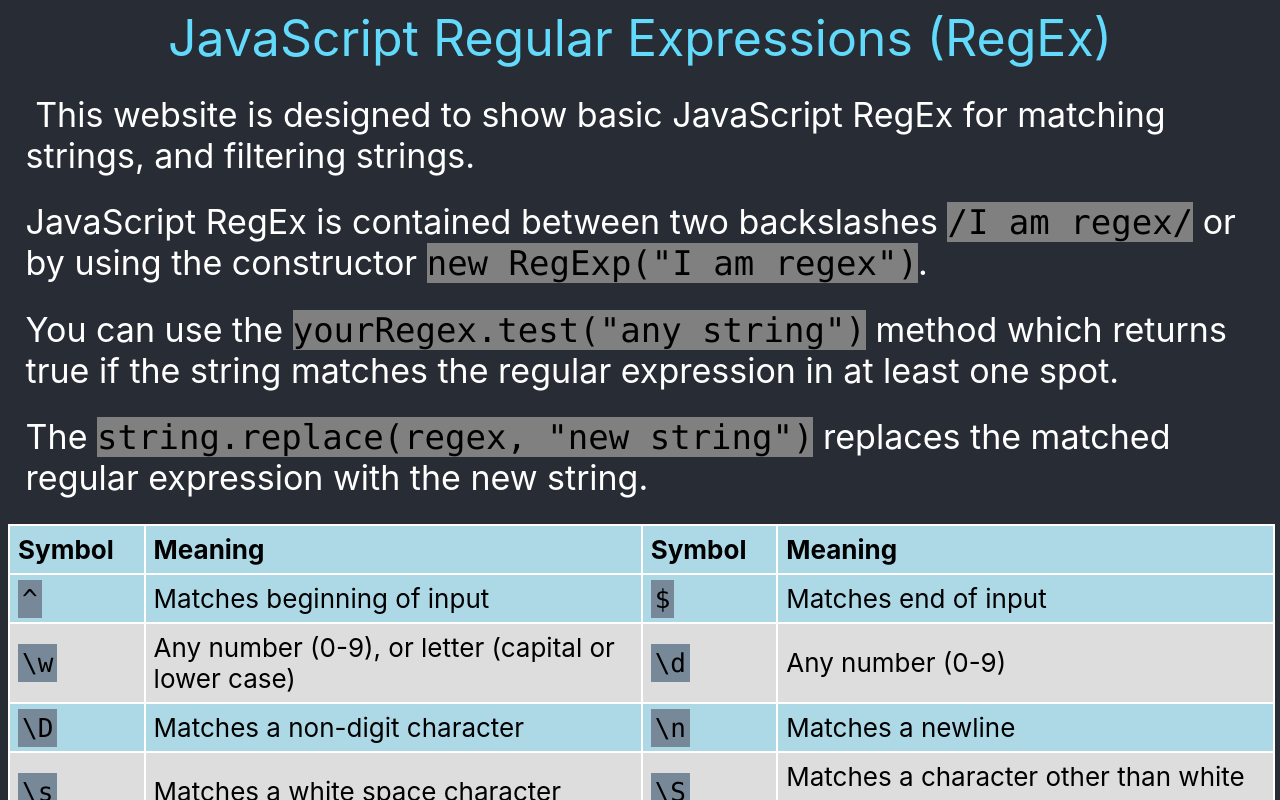
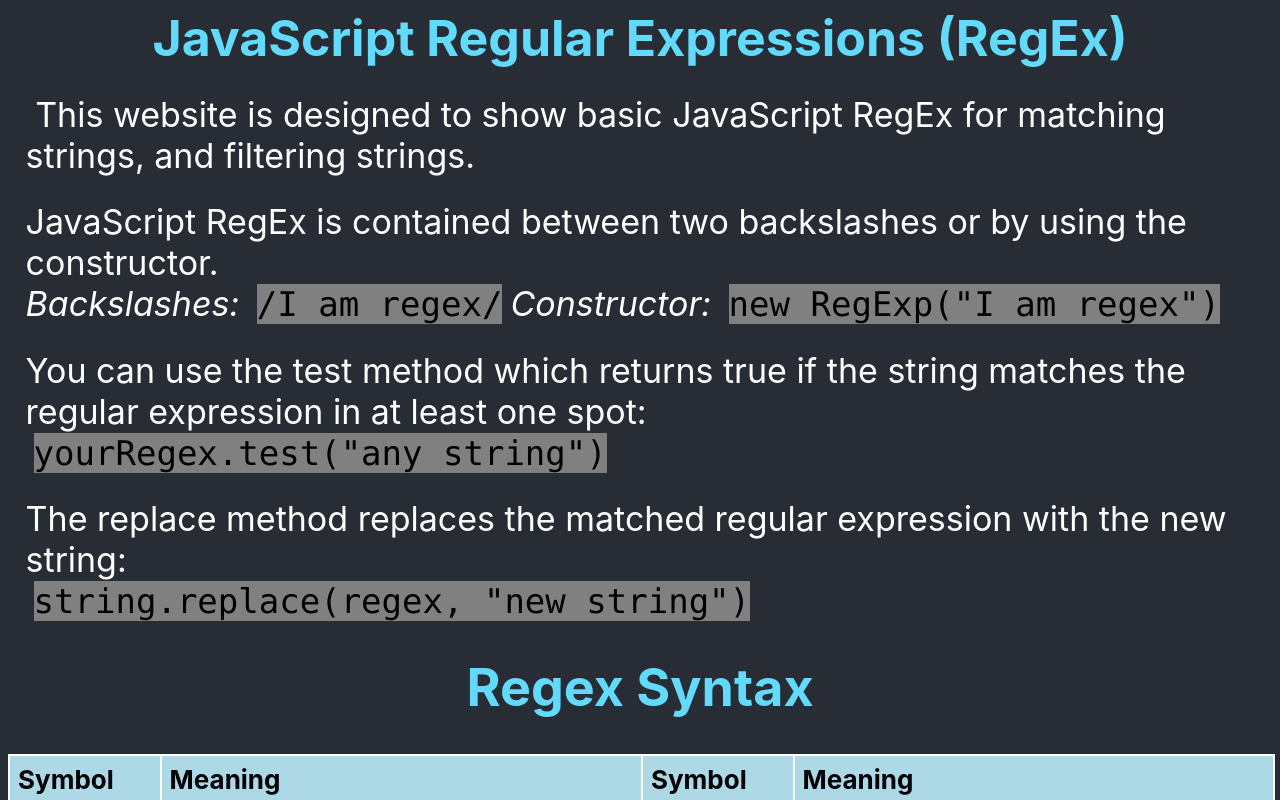
Before and after one commit to icowen/javascript-regex, a React (Create React App) app: page / in a window 1280 px wide. Shown: the top 800 px of the page. Built offline with nearby package versions, Linux system fonts and the light colour scheme.

Commit message:
Custom regex component works. CSS styling

```diff
--- /dev/null
+++ b/src/CustomRegexComponent.css
@@ -0,0 +1,16 @@
+.regex-input {
+    display: inline-flex;
+    width: 100%;
+    padding: 8px;
+}
+
+.regex-input input {
+    width: 100%;
+    float: right;
+}
+
+.regex-input p {
+    padding-top: 8px;
+    margin: 0 16px 0 0;
+    white-space: nowrap;
+}
--- a/src/CustomRegexComponent.jsx
+++ b/src/CustomRegexComponent.jsx
@@ -1,5 +1,6 @@
 import React, { Component } from 'react';
 import PropTypes from 'prop-types';
+import './CustomRegexComponent.css';
 
 class CustomRegexComponent extends Component {
     constructor(props) {
@@ -7,35 +8,44 @@ class CustomRegexComponent extends Component {
         this.state = {
             word: 'Enter a string',
             regex: null,
-            accepted: null
+            accepted: 'REJECT'
         }
     }
 
     onSubmit(r) {
         let regex;
+        let accepted;
         try {
             regex = new RegExp(r);
+            accepted = regex.test(this.state.word) ? 'ACCEPT' : 'REJECT';
         } catch(e) {
-            regex = e;
+            console.log(e);
+            regex = 'Invalid regex! Enter new regex!'
         }
-        this.setState({regex: regex});
+        this.setState({regex: regex, accepted: accepted});
     }
 
     onChange(e) {
-        let accepted = false;
+        let accepted = 'REJECT';
         if(this.state.regex && this.state.regex.test(e)) {
-            accepted = true;
+            accepted = 'ACCEPT';
         }
-        this.setState({accepted: accepted});
+        this.setState({accepted: accepted, word: e});
     }
 
     render() {
         return (
             <div className={'regex-block'}>
                 <p>{'Create your own regex using JavaScript!'}</p>
-                <input type={'text'} onSubmit={(e) => this.onSubmit(e.target.value)} placeholder={'Enter regex'}/>
+                <div className={'regex-input'}>
+                    <p>{'REGEX: '}</p>
+                    <input type={'text'} onChange={(e) => this.onSubmit(e.target.value)} placeholder={'Enter regex'}/>
+                </div>
                 <code>{this.state.regex && this.state.regex.toString()}</code>
-                <input type={'text'} onChange={(e) => this.onChange(e.target.value)} placeholder={'Enter string to test regex'}/>
+                <div className={'regex-input'}>
+                    <p>{'Test string: '}</p>
+                    <input type={'text'} onChange={(e) => this.onChange(e.target.value)} placeholder={'Enter string to test regex'}/>
+                </div>
                 <div className={this.state.accepted}>{this.state.accepted}</div>
             </div> );
 
--- a/src/Introduction.css
+++ b/src/Introduction.css
@@ -16,3 +16,7 @@ p {
 .Introduction .intro{
     font-size: calc(10px + 3vmin);
 }
+
+.Introduction code {
+    margin: 8px;
+}
--- a/src/Introduction.jsx
+++ b/src/Introduction.jsx
@@ -7,15 +7,18 @@ class Introduction extends Component {
         return (
             <div className={'Introduction'}>
                 <div className={'intro'}>
-                    <header>{'JavaScript Regular Expressions (RegEx)'}</header>
+                    <header><b>JavaScript Regular Expressions (RegEx)</b></header>
                     <p> This website is designed to show basic JavaScript RegEx for matching
                         strings, and filtering strings.</p>
-                    <p>JavaScript RegEx is contained between two backslashes <code>/I am regex/</code> or
-                        by using the constructor <code>new RegExp("I am regex")</code>.</p>
-                    <p>You can use the <code>yourRegex.test("any string")</code> method which returns true if the string
-                        matches the regular expression in at least one spot.</p>
-                    <p>The <code>string.replace(regex, "new string")</code> replaces
-                        the matched regular expression with the new string.</p>
+                    <p>JavaScript RegEx is contained between two backslashes or
+                        by using the constructor.
+                        <br/><i>Backslashes:</i> <code>/I am regex/</code>
+                        <i>Constructor: </i><code>new RegExp("I am regex")</code></p>
+                    <p>You can use the test method which returns true if the string
+                        matches the regular expression in at least one spot:
+                        <br/><code>yourRegex.test("any string")</code> </p>
+                    <p>The replace method replaces the matched regular expression with the new string:
+                        <br/><code>string.replace(regex, "new string")</code></p>
                 </div>
                 <RegexSyntaxTable/>
             </div> );
--- a/src/RegexSyntaxTable.css
+++ b/src/RegexSyntaxTable.css
@@ -29,3 +29,8 @@ table {
     width: 99%;
     margin: 8px;
 }
+
+h1 {
+    text-align: center;
+    color: #61dafb;
+}
--- a/src/RegexSyntaxTable.jsx
+++ b/src/RegexSyntaxTable.jsx
@@ -4,6 +4,7 @@ import './RegexSyntaxTable.css';
 class RegexSyntaxTable extends Component {
     render() {
         return <div className={'regex-syntax-table'}>
+            <h1>Regex Syntax</h1>
             <table>
                 <colgroup>
                     <col className={'symbol'}/>
@@ -128,6 +129,7 @@ class RegexSyntaxTable extends Component {
                     </tr>
                 </tbody>
             </table>
+            <h1>Basic Regex Examples</h1>
         </div>;
 
     }
```
